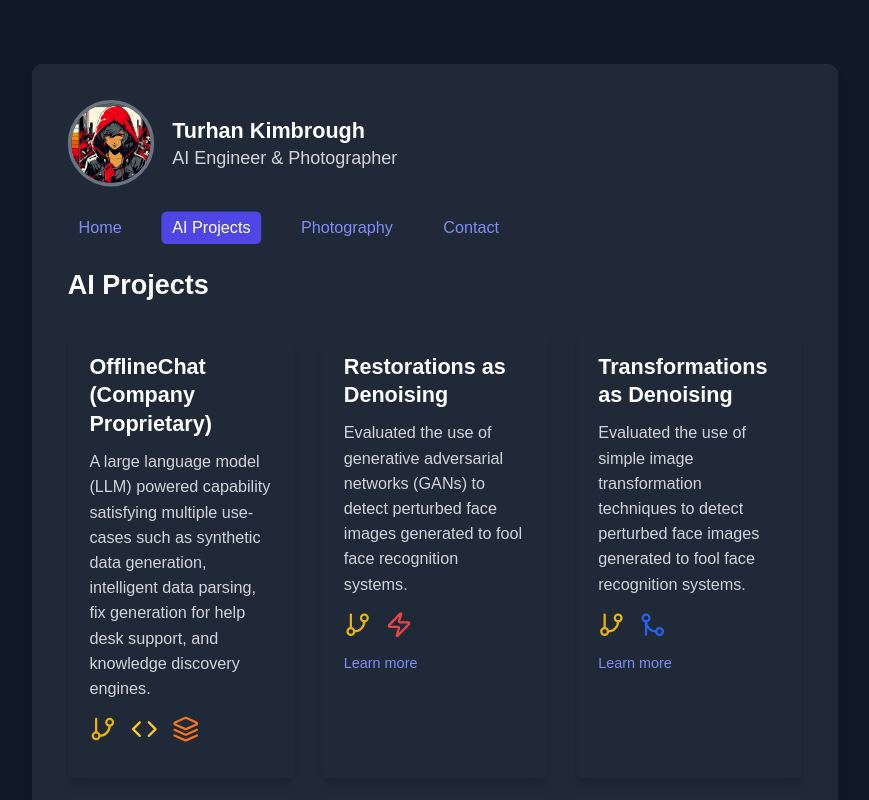
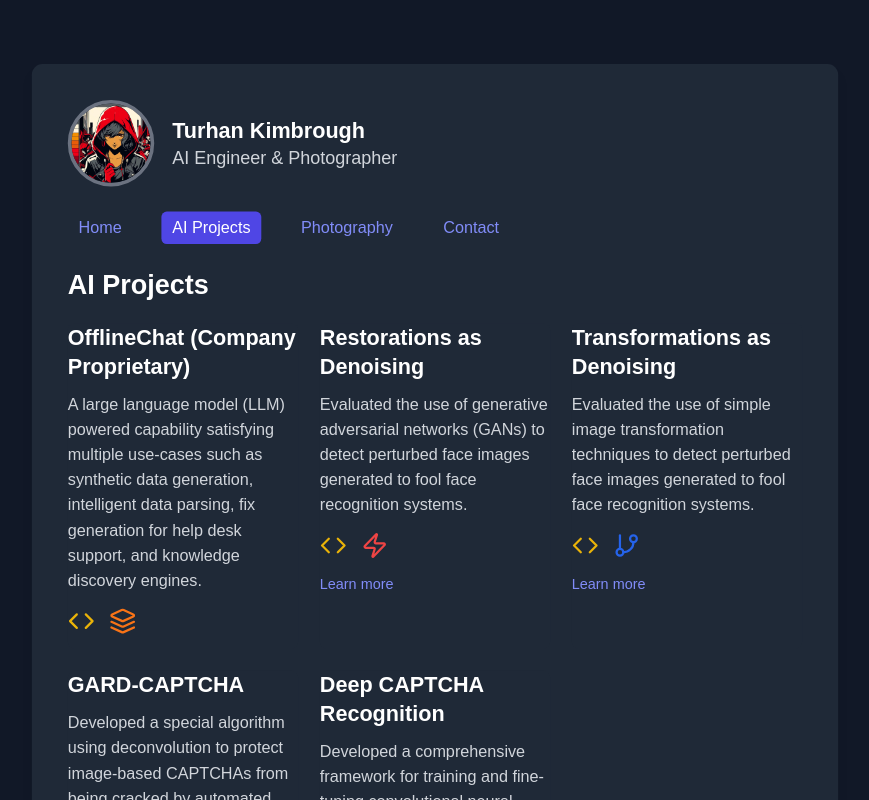
Before and after one commit to T-Visor/personal-website, a Next.js app: page /ai in a window 1280 px wide. Shown: the top 800 px of the page, without its empty margins (205-1074 px from the left). Built offline with nearby package versions, Linux system fonts and the light colour scheme.

Commit message:
looking good, will re-deploy soon

```diff
--- a/src/app/ai/page.tsx
+++ b/src/app/ai/page.tsx
@@ -1,6 +1,6 @@
 'use client';
 
-import { GitBranch, Code, Zap, GitMerge, Layers } from 'lucide-react';
+import { Code, Layers, Zap, GitBranch } from 'lucide-react';
 
 type Project = {
   id: number;
@@ -16,7 +16,7 @@ const projectsData: Project[] = [
     title: "OfflineChat (Company Proprietary)",
     description: "A large language model (LLM) powered capability satisfying multiple use-cases such as synthetic data generation, intelligent data parsing, fix generation for help desk support, and knowledge discovery engines.",
     url: "",
-    languages: ["Python", "JavaScript", "TensorFlow"], // Example languages
+    languages: ["Python", "TensorFlow"], // Example languages
   },
   {
     id: 2,
@@ -56,16 +56,16 @@ type ProjectCardProps = {
 };
 
 const languageIcons: { [key: string]: JSX.Element } = {
-  Python: <GitBranch size={30} className="text-yellow-500" />, // Using Lucide's Python icon
-  JavaScript: <Code size={30} className="text-yellow-400" />, // JavaScript icon (code)
-  TensorFlow: <Layers size={30} className="text-orange-500" />, // Placeholder for TensorFlow
-  PyTorch: <Zap size={30} className="text-red-500" />, // PyTorch icon
-  OpenCV: <GitMerge size={30} className="text-blue-600" />, // OpenCV icon
-  Keras: <GitBranch size={30} className="text-purple-500" />, // Keras icon
+  Python: <Code size={30} className="text-yellow-500" />,
+  JavaScript: <Code size={30} className="text-yellow-400" />,
+  TensorFlow: <Layers size={30} className="text-orange-500" />,
+  PyTorch: <Zap size={30} className="text-red-500" />,
+  OpenCV: <GitBranch size={30} className="text-blue-600" />,
+  Keras: <GitBranch size={30} className="text-purple-500" />,
 };
 
 const ProjectCard: React.FC<ProjectCardProps> = ({ title, description, url, languages }) => (
-  <div className="bg-gray-800 p-6 rounded-lg shadow-lg hover:shadow-xl transition-shadow duration-300">
+  <div className="bg-gray-800 rounded-lg">
     <h3 className="text-2xl font-semibold mb-3 text-white">{title}</h3>
     <p className="text-lg text-gray-300 mb-4">{description}</p>
     {languages.length > 0 && (
@@ -82,9 +82,9 @@ const ProjectCard: React.FC<ProjectCardProps> = ({ title, description, url, lang
 );
 
 const AIProjectsPage: React.FC = () => (
-  <div className="space-y-8">
-    <h2 className="text-3xl font-bold text-white mb-8">AI Projects</h2>
-    <div className="grid grid-cols-1 md:grid-cols-2 lg:grid-cols-3 gap-8">
+  <div className="space-y-6">
+    <h2 className="text-3xl font-bold text-white">AI Projects</h2>
+    <div className="grid grid-cols-1 md:grid-cols-2 lg:grid-cols-3 gap-6">
       {projectsData.map((project) => (
         <ProjectCard
           key={project.id}
```
